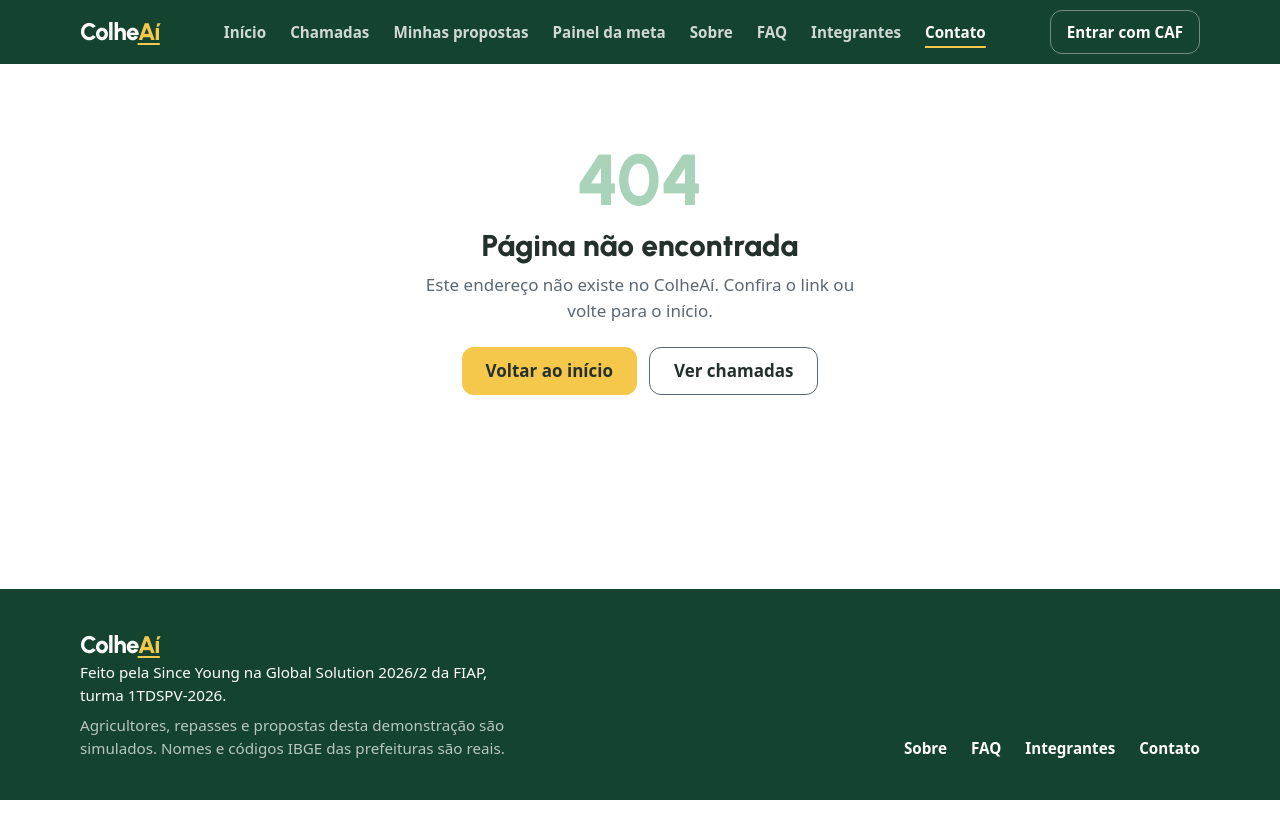
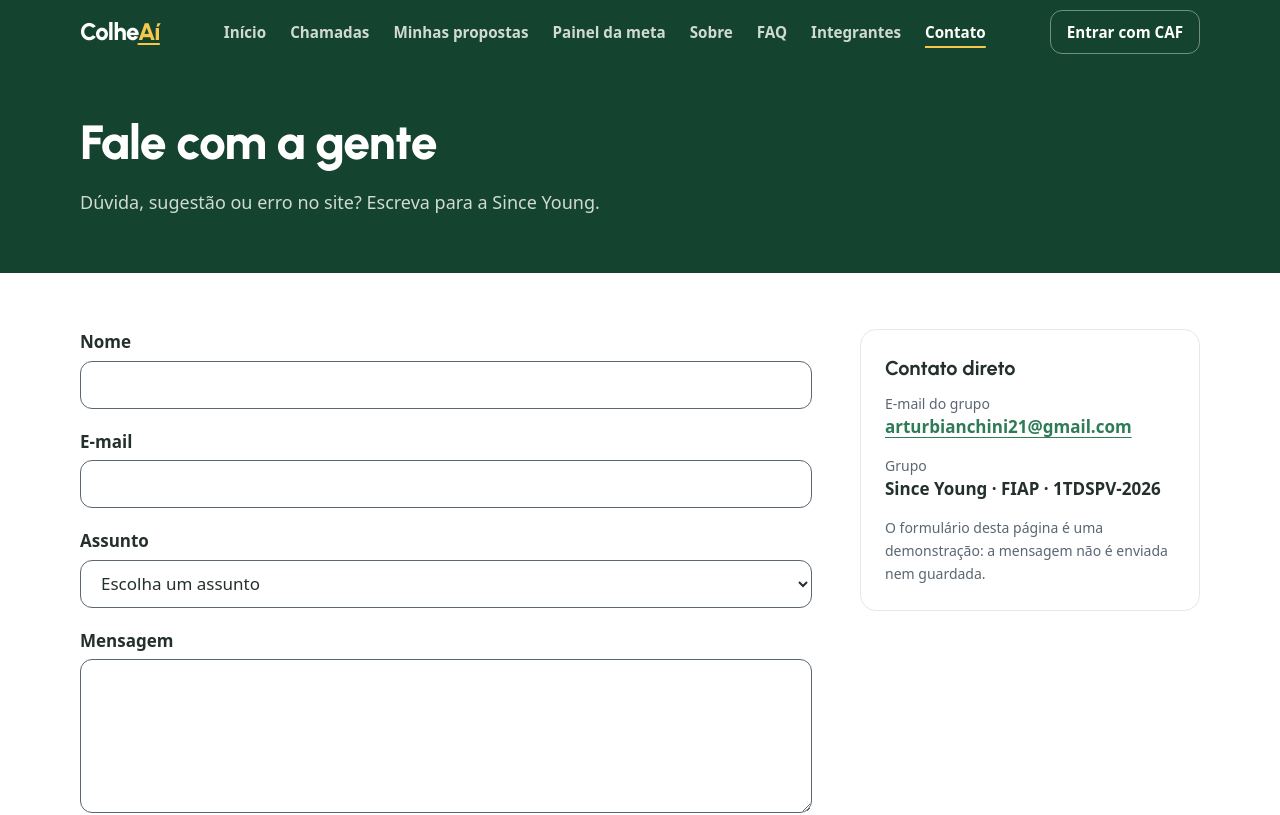
Before and after one commit to EstevesArtur/gs-colheai-front-end, a React (Vite) app: page /contato in a window 1280 px wide. Shown: the top 815 px of the page. Built offline with nearby package versions, Linux system fonts and the light colour scheme; no server answers; a web font is replaced by a local one.

Commit message:
feat: cria ContatoPage com React Hook Form e validacao

```diff
--- a/src/App.tsx
+++ b/src/App.tsx
@@ -2,6 +2,7 @@
 // Mapa de rotas da aplicação. Todas ficam dentro do MainLayout (rota mãe).
 import { BrowserRouter, Route, Routes } from 'react-router-dom'
 import { MainLayout } from '@/layouts/MainLayout'
+import { ContatoPage } from '@/pages/ContatoPage'
 import { FaqPage } from '@/pages/FaqPage'
 import { HomePage } from '@/pages/HomePage'
 import { IntegrantesPage } from '@/pages/IntegrantesPage'
@@ -18,6 +19,7 @@ export default function App() {
           <Route path="sobre" element={<SobrePage />} />
           <Route path="integrantes" element={<IntegrantesPage />} />
           <Route path="faq" element={<FaqPage />} />
+          <Route path="contato" element={<ContatoPage />} />
 
           {/* Coringa: qualquer URL que não bateu com as rotas acima */}
           <Route path="*" element={<NotFoundPage />} />
--- /dev/null
+++ b/src/pages/ContatoPage.tsx
@@ -0,0 +1,162 @@
+// Since Young · ColheAí · GS 2026/2 · Front-End Design Engineering
+// Página de contato, com React Hook Form (Aula 6).
+// A API do ColheAí não tem rota de contato, então o envio é SIMULADO e a tela
+// diz isso com todas as letras. O e-mail do grupo fica visível para contato real.
+import { useState } from 'react'
+import { useForm } from 'react-hook-form'
+import { CampoErro } from '@/components/CampoErro'
+import { Mensagem } from '@/components/Mensagem'
+
+interface ContatoForm {
+  nome: string
+  email: string
+  assunto: string
+  mensagem: string
+}
+
+const EMAIL_DO_GRUPO = 'arturbianchini21@gmail.com'
+
+export function ContatoPage() {
+  // Guarda o nome de quem enviou, para a mensagem de sucesso
+  const [enviadoPor, setEnviadoPor] = useState<string | null>(null)
+
+  const {
+    register,
+    handleSubmit,
+    reset,
+    formState: { errors, isSubmitting },
+  } = useForm<ContatoForm>()
+
+  async function onSubmit(data: ContatoForm) {
+    // Simula o tempo de uma requisição. Nenhum dado sai do navegador.
+    await new Promise((resolve) => setTimeout(resolve, 600))
+    setEnviadoPor(data.nome)
+    reset()
+  }
+
+  return (
+    <>
+      <section className="bg-mata text-white">
+        <div className="mx-auto max-w-6xl px-4 pb-10 pt-8 lg:pb-14 lg:pt-12">
+          <h1 className="font-display text-[2.1rem] font-extrabold leading-tight tracking-[-0.02em] sm:text-5xl">
+            Fale com a gente
+          </h1>
+          <p className="mt-4 max-w-2xl text-lg leading-relaxed text-white/80">
+            Dúvida, sugestão ou erro no site? Escreva para a Since Young.
+          </p>
+        </div>
+      </section>
+
+      <section className="mx-auto grid max-w-6xl gap-8 px-4 py-10 lg:grid-cols-[minmax(0,1fr)_340px] lg:gap-12 lg:py-14">
+        <div>
+          {enviadoPor && (
+            <div className="mb-6">
+              <Mensagem tipo="sucesso" titulo={`Mensagem registrada. Obrigado, ${enviadoPor}!`}>
+                Este formulário é uma demonstração e não envia e-mail de verdade. Para falar com o
+                grupo, escreva para {EMAIL_DO_GRUPO}.
+              </Mensagem>
+            </div>
+          )}
+
+          {/* noValidate: quem valida e mostra as mensagens é o React Hook Form */}
+          <form onSubmit={handleSubmit(onSubmit)} noValidate className="space-y-5">
+            <div>
+              <label htmlFor="nome" className="block font-semibold">
+                Nome
+              </label>
+              <input
+                id="nome"
+                autoComplete="name"
+                aria-invalid={errors.nome ? true : undefined}
+                aria-describedby="erro-nome"
+                {...register('nome', {
+                  required: 'Informe seu nome.',
+                  minLength: { value: 3, message: 'O nome precisa de pelo menos 3 letras.' },
+                })}
+                className="field mt-1.5"
+              />
+              <CampoErro id="erro-nome" mensagem={errors.nome?.message} />
+            </div>
+
+            <div>
+              <label htmlFor="email" className="block font-semibold">
+                E-mail
+              </label>
+              <input
+                id="email"
+                type="email"
+                autoComplete="email"
+                aria-invalid={errors.email ? true : undefined}
+                aria-describedby="erro-email"
+                {...register('email', {
+                  required: 'Informe seu e-mail.',
+                  pattern: { value: /\S+@\S+\.\S+/, message: 'E-mail inválido. Exemplo: nome@email.com' },
+                })}
+                className="field mt-1.5"
+              />
+              <CampoErro id="erro-email" mensagem={errors.email?.message} />
+            </div>
+
+            <div>
+              <label htmlFor="assunto" className="block font-semibold">
+                Assunto
+              </label>
+              <select
+                id="assunto"
+                aria-invalid={errors.assunto ? true : undefined}
+                aria-describedby="erro-assunto"
+                {...register('assunto', { required: 'Escolha um assunto.' })}
+                className="field mt-1.5"
+              >
+                <option value="">Escolha um assunto</option>
+                <option value="agricultor">Sou agricultor e tenho uma dúvida</option>
+                <option value="prefeitura">Sou de uma prefeitura</option>
+                <option value="erro">Encontrei um erro no site</option>
+                <option value="outro">Outro assunto</option>
+              </select>
+              <CampoErro id="erro-assunto" mensagem={errors.assunto?.message} />
+            </div>
+
+            <div>
+              <label htmlFor="mensagem" className="block font-semibold">
+                Mensagem
+              </label>
+              <textarea
+                id="mensagem"
+                rows={5}
+                aria-invalid={errors.mensagem ? true : undefined}
+                aria-describedby="erro-mensagem"
+                {...register('mensagem', {
+                  required: 'Escreva sua mensagem.',
+                  minLength: { value: 10, message: 'Escreva pelo menos 10 letras.' },
+                })}
+                className="field mt-1.5 py-3"
+              />
+              <CampoErro id="erro-mensagem" mensagem={errors.mensagem?.message} />
+            </div>
+
+            <button type="submit" disabled={isSubmitting} className="btn-primary w-full sm:w-auto">
+              {isSubmitting ? 'Enviando...' : 'Enviar mensagem'}
+            </button>
+          </form>
+        </div>
+
+        <aside className="card h-fit p-5 sm:p-6">
+          <h2 className="font-display text-xl font-bold">Contato direto</h2>
+          <p className="mt-3 text-sm text-grafite">E-mail do grupo</p>
+          <a
+            href={`mailto:${EMAIL_DO_GRUPO}`}
+            className="break-all font-semibold text-horta underline underline-offset-4"
+          >
+            {EMAIL_DO_GRUPO}
+          </a>
+          <p className="mt-4 text-sm text-grafite">Grupo</p>
+          <p className="font-semibold">Since Young · FIAP · 1TDSPV-2026</p>
+          <p className="mt-4 text-sm leading-relaxed text-grafite">
+            O formulário desta página é uma demonstração: a mensagem não é enviada nem guardada.
+          </p>
+        </aside>
+      </section>
+    </>
+  )
+}
```
